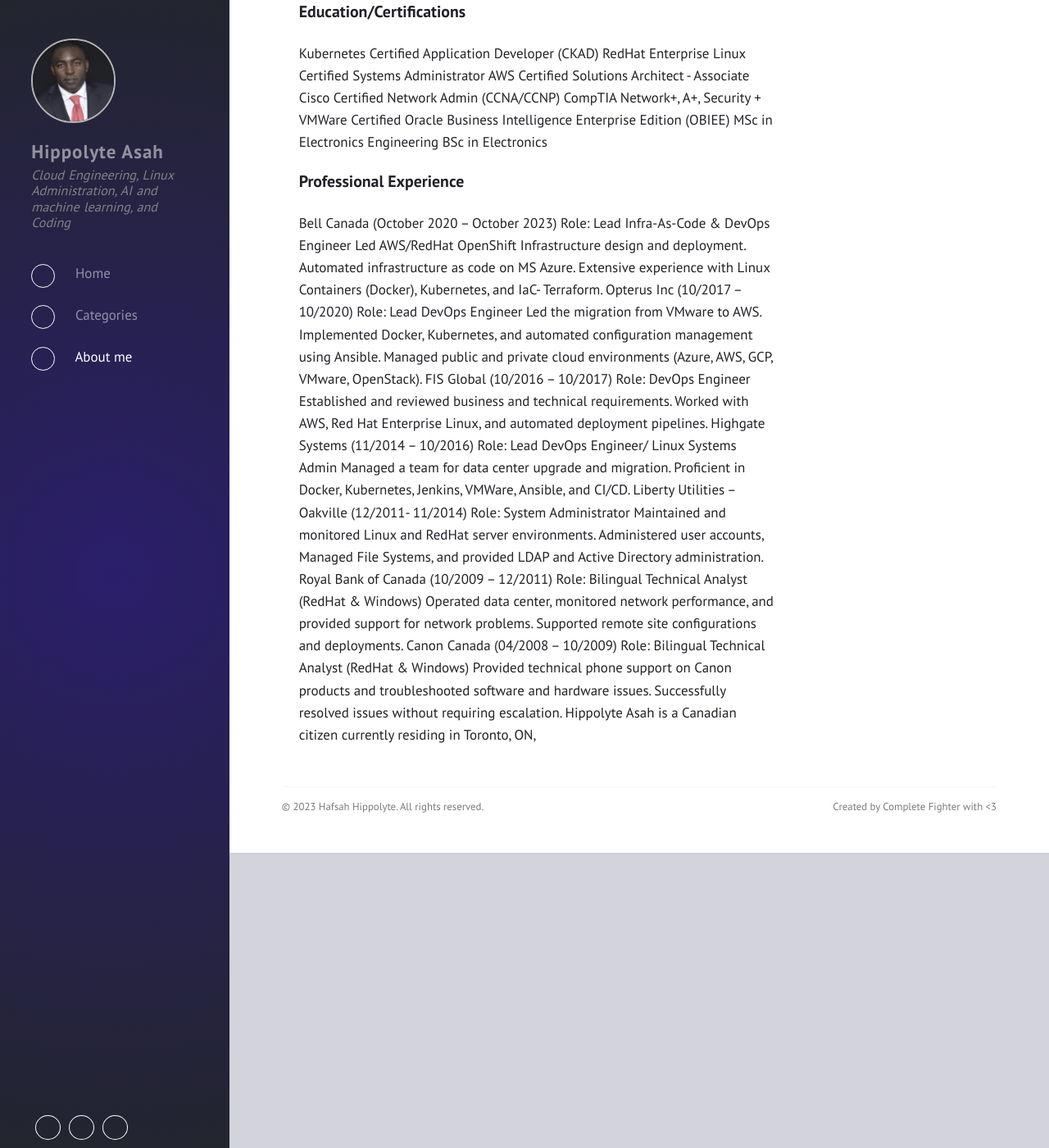
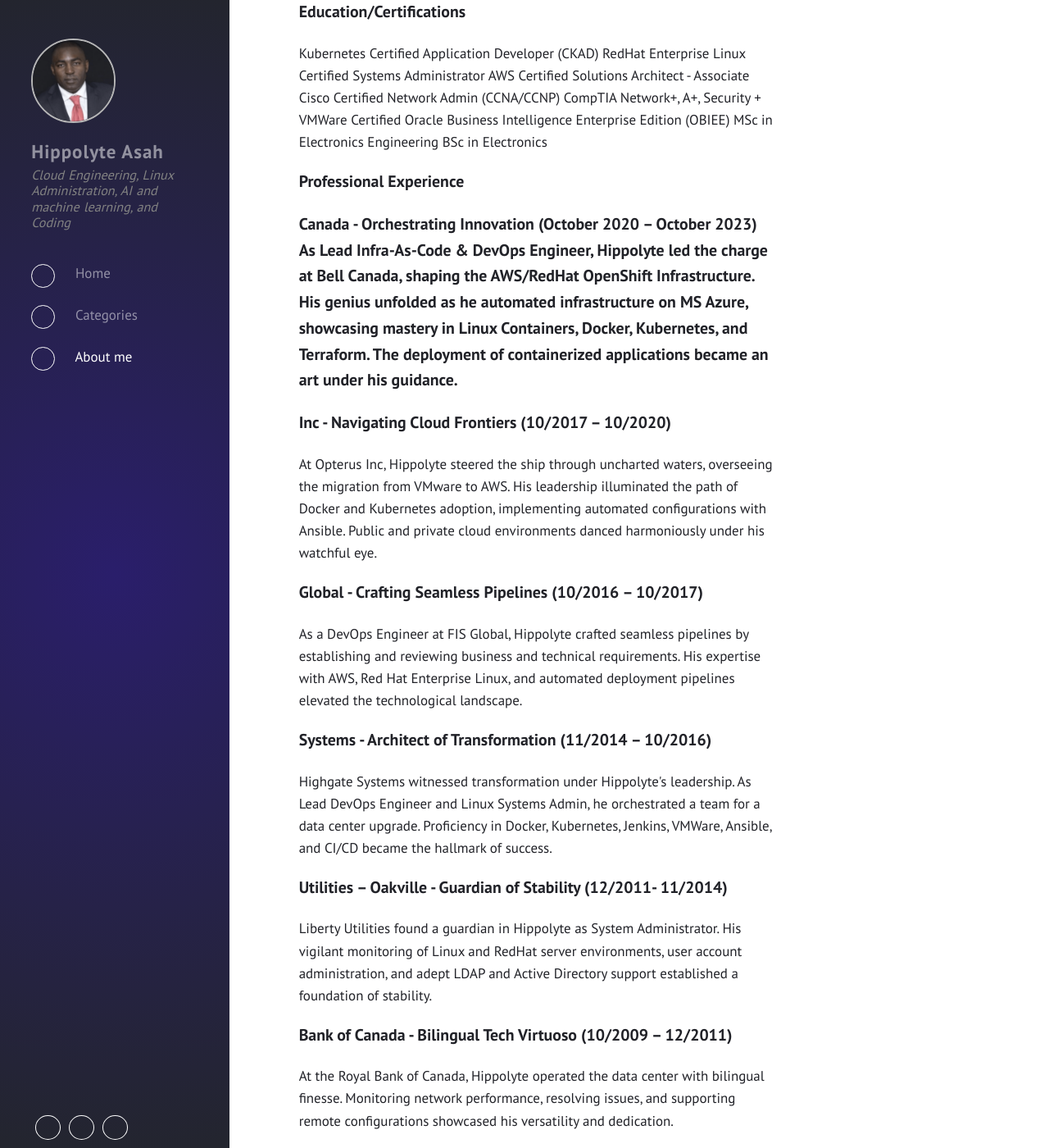
Before and after one commit to hfasah/hfasah.github.io, a Jekyll site: the page built from about.html, in a window 1280 px wide and 1400 px high, scrolled down 769 px. Shown: the whole window at 82% size. Built offline with Jekyll 4.4.1, drawn with Linux system fonts in a browser that asks for light colours; some of the changed text lies outside the part shown.

Commit message:
Update about.html

```diff
--- a/_includes/about.html
+++ b/_includes/about.html
@@ -29,37 +29,29 @@
 MSc in Electronics Engineering
 BSc in Electronics
 <h3>Professional Experience</h3>
-Bell Canada (October 2020 – October 2023)
-Role: Lead Infra-As-Code & DevOps Engineer
-Led AWS/RedHat OpenShift Infrastructure design and deployment.
-Automated infrastructure as code on MS Azure.
-Extensive experience with Linux Containers (Docker), Kubernetes, and IaC- Terraform.
-Opterus Inc (10/2017 – 10/2020)
-Role: Lead DevOps Engineer
-Led the migration from VMware to AWS.
-Implemented Docker, Kubernetes, and automated configuration management using Ansible.
-Managed public and private cloud environments (Azure, AWS, GCP, VMware, OpenStack).
-FIS Global (10/2016 – 10/2017)
-Role: DevOps Engineer
-Established and reviewed business and technical requirements.
-Worked with AWS, Red Hat Enterprise Linux, and automated deployment pipelines.
-Highgate Systems (11/2014 – 10/2016)
-Role: Lead DevOps Engineer/ Linux Systems Admin
-Managed a team for data center upgrade and migration.
-Proficient in Docker, Kubernetes, Jenkins, VMWare, Ansible, and CI/CD.
-Liberty Utilities – Oakville (12/2011- 11/2014)
-Role: System Administrator
-Maintained and monitored Linux and RedHat server environments.
-Administered user accounts, Managed File Systems, and provided LDAP and Active Directory administration.
-Royal Bank of Canada (10/2009 – 12/2011)
-Role: Bilingual Technical Analyst (RedHat & Windows)
-Operated data center, monitored network performance, and provided support for network problems.
-Supported remote site configurations and deployments.
-Canon Canada (04/2008 – 10/2009)
-Role: Bilingual Technical Analyst (RedHat & Windows)
-Provided technical phone support on Canon products and troubleshooted software and hardware issues.
-Successfully resolved issues without requiring escalation.
-Hippolyte Asah is a Canadian citizen currently residing in Toronto, ON, </p>
+<h3> Canada - Orchestrating Innovation (October 2020 – October 2023)
+As Lead Infra-As-Code & DevOps Engineer, Hippolyte led the charge at Bell Canada, shaping the AWS/RedHat OpenShift Infrastructure. His genius unfolded as he automated infrastructure on MS Azure, showcasing mastery in Linux Containers, Docker, Kubernetes, and Terraform. The deployment of containerized applications became an art under his guidance.
+
+<h3> Inc - Navigating Cloud Frontiers (10/2017 – 10/2020)</h3>
+At Opterus Inc, Hippolyte steered the ship through uncharted waters, overseeing the migration from VMware to AWS. His leadership illuminated the path of Docker and Kubernetes adoption, implementing automated configurations with Ansible. Public and private cloud environments danced harmoniously under his watchful eye.
+
+<h3> Global - Crafting Seamless Pipelines (10/2016 – 10/2017)</h3>
+As a DevOps Engineer at FIS Global, Hippolyte crafted seamless pipelines by establishing and reviewing business and technical requirements. His expertise with AWS, Red Hat Enterprise Linux, and automated deployment pipelines elevated the technological landscape.
+
+<h3> Systems - Architect of Transformation (11/2014 – 10/2016)</h3>
+Highgate Systems witnessed transformation under Hippolyte's leadership. As Lead DevOps Engineer and Linux Systems Admin, he orchestrated a team for a data center upgrade. Proficiency in Docker, Kubernetes, Jenkins, VMWare, Ansible, and CI/CD became the hallmark of success.
+
+<h3> Utilities – Oakville - Guardian of Stability (12/2011- 11/2014)</h3>
+Liberty Utilities found a guardian in Hippolyte as System Administrator. His vigilant monitoring of Linux and RedHat server environments, user account administration, and adept LDAP and Active Directory support established a foundation of stability.
+
+<h3> Bank of Canada - Bilingual Tech Virtuoso (10/2009 – 12/2011)</h3>
+At the Royal Bank of Canada, Hippolyte operated the data center with bilingual finesse. Monitoring network performance, resolving issues, and supporting remote configurations showcased his versatility and dedication.
+
+<h3> Canada - Troubleshooter Extraordinaire (04/2008 – 10/2009)</h3>
+In the role of Bilingual Technical Analyst at Canon Canada, Hippolyte emerged as a troubleshooter extraordinaire. His technical acumen and unwavering commitment led to the resolution of countless issues, earning him admiration.
+
+Hippolyte Asah, a Canadian citizen residing  in Toronto, ON, has not only left his mark on every organization but has also woven a tale of innovation, leadership, and unwavering dedication in the vibrant tapestry of DevOps.
+          </p>
 
 
     </div>
```
